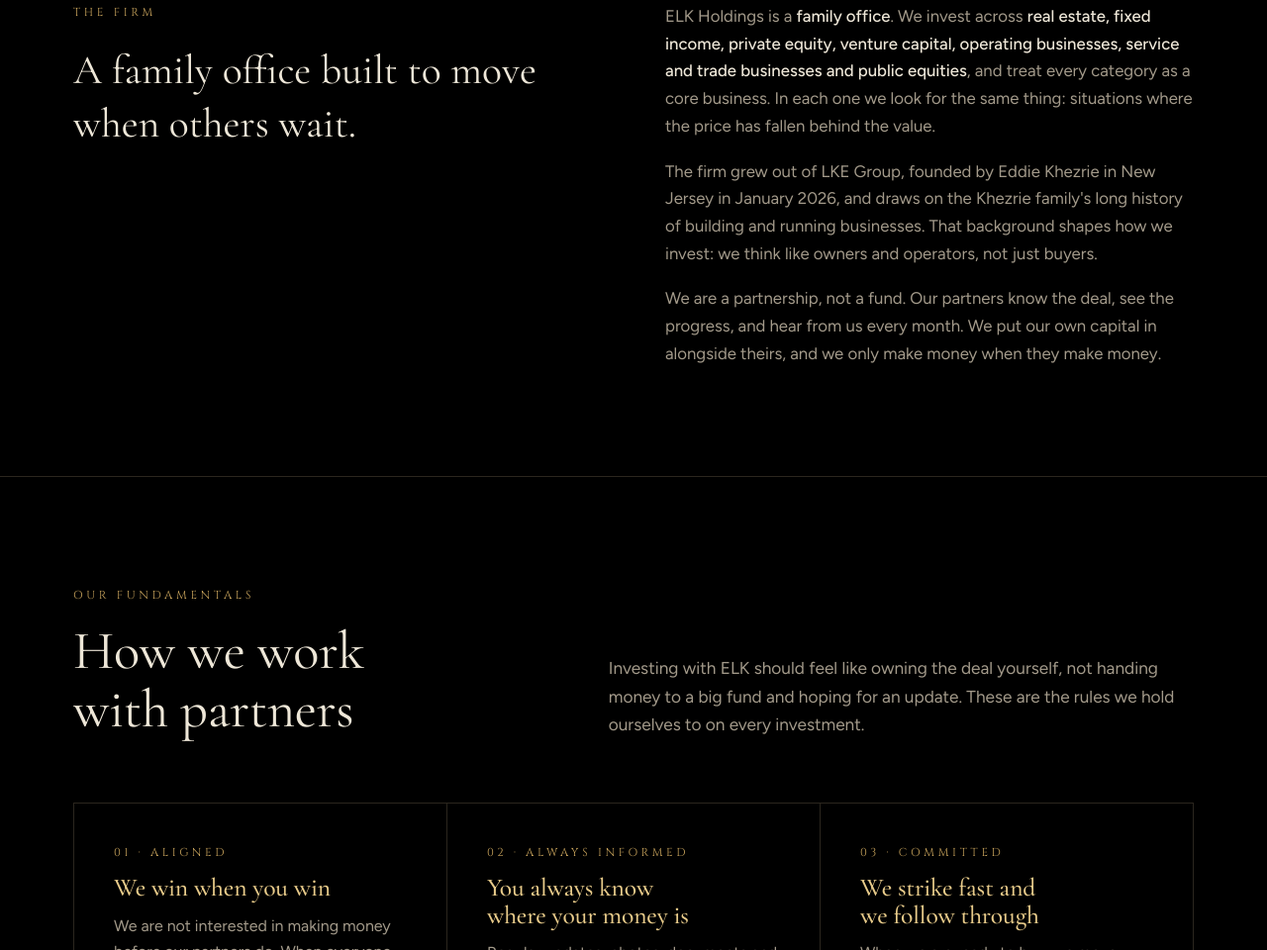
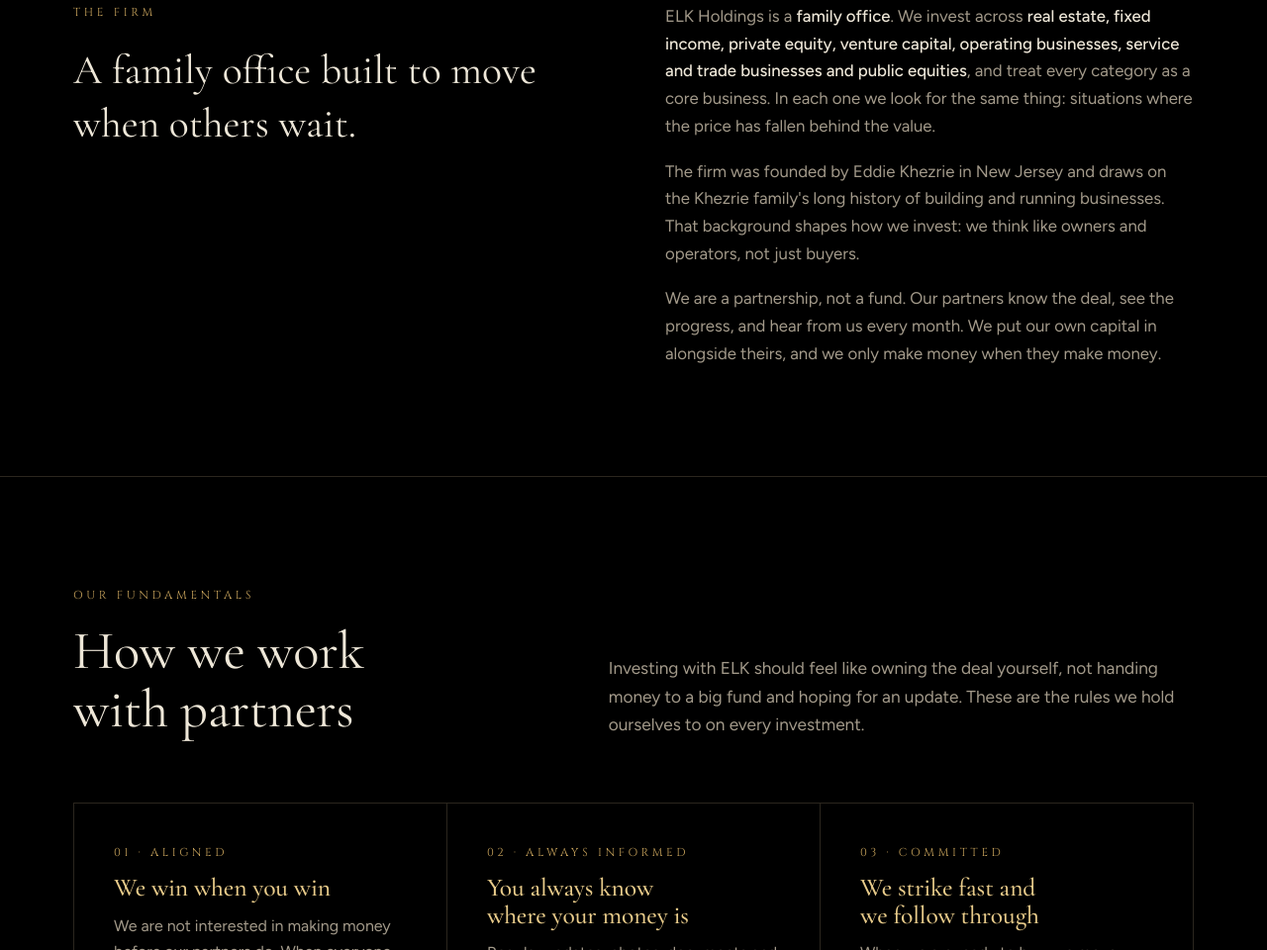
Before and after one commit to EdwardSKhezrie/elk-holdings-site, a plain HTML site: page index.html in a window 1280 px wide. Shown: the part 1094-2054 px from the top of the page at 99% size. Drawn offline with nearby package versions, Linux system fonts and the light colour scheme.

Commit message:
Update site

```diff
--- a/index.html
+++ b/index.html
@@ -556,7 +556,7 @@ nav a[aria-current="page"]{color:var(--gold-hi)}
     </div>
     <div class="body">
       <p>ELK Holdings is a <strong>family office</strong>. We invest across <strong>real estate, fixed income, private equity, venture capital, operating businesses, service and trade businesses and public equities</strong>, and treat every category as a core business. In each one we look for the same thing: situations where the price has fallen behind the value.</p>
-      <p>The firm grew out of LKE Group, founded by Eddie Khezrie in New Jersey in January 2026, and draws on the Khezrie family's long history of building and running businesses. That background shapes how we invest: we think like owners and operators, not just buyers.</p>
+      <p>The firm was founded by Eddie Khezrie in New Jersey and draws on the Khezrie family's long history of building and running businesses. That background shapes how we invest: we think like owners and operators, not just buyers.</p>
       <p>We are a partnership, not a fund. Our partners know the deal, see the progress, and hear from us every month. We put our own capital in alongside theirs, and we only make money when they make money.</p>
     </div>
   </div>
```
